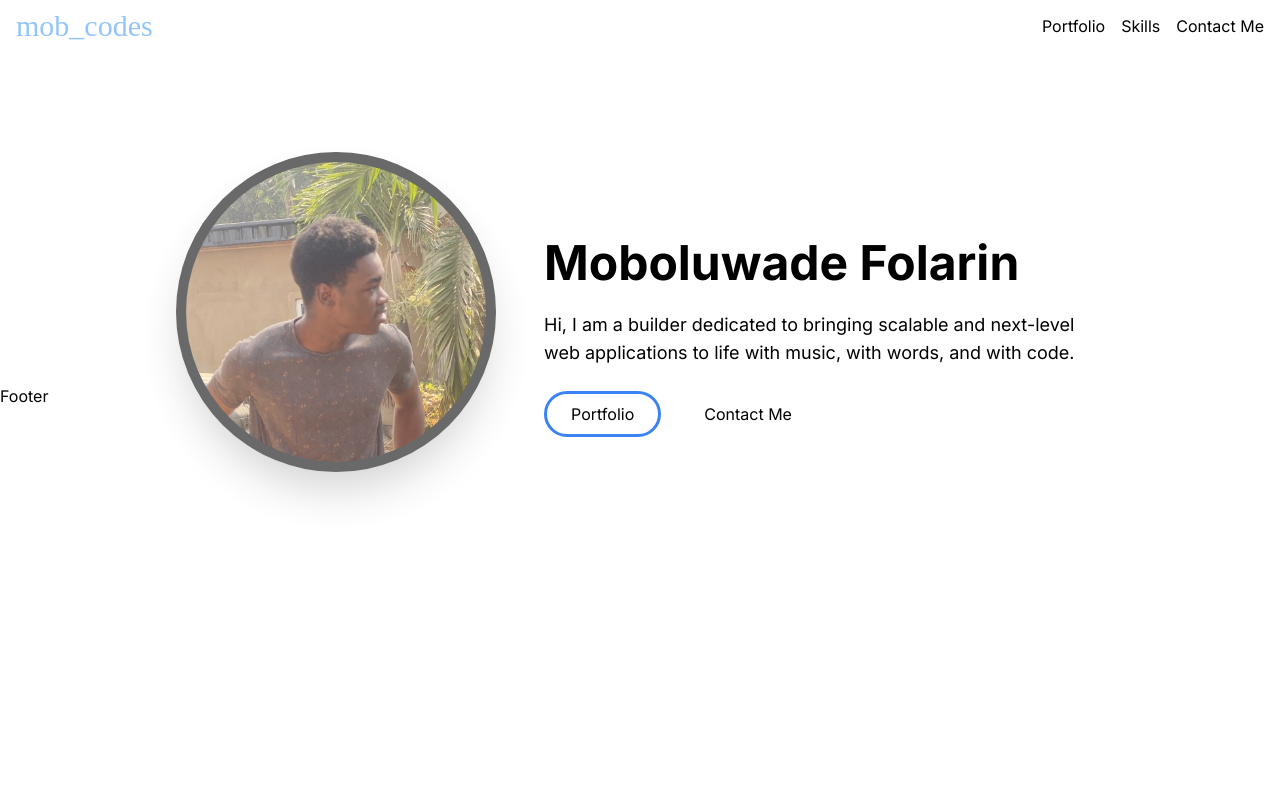
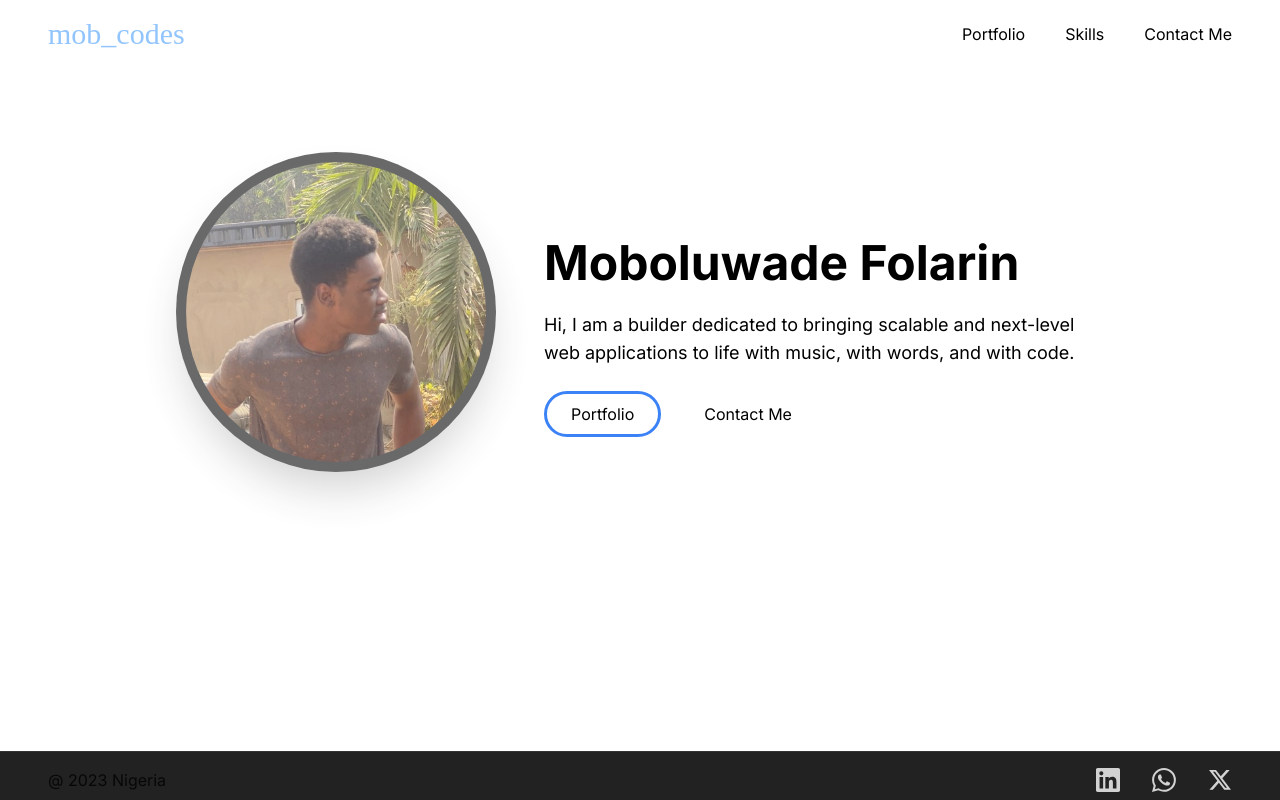
Before and after one commit to moboluwade/portfolio, a Next.js app: page / in a window 1280 px wide. Built offline with nearby package versions, Linux system fonts and the light colour scheme.

Commit message:
style(footer): add elements and style footer layout

```diff
--- /dev/null
+++ b/src/app/_lib/linkedin-svg.tsx
@@ -0,0 +1,25 @@
+const LinkedinSVG = () => {
+  return (
+    <svg
+      xmlns="http://www.w3.org/2000/svg"
+      width="24"
+      height="24"
+      fill="none"
+      viewBox="0 0 48 48"
+    >
+      <g clipPath="url(#clip0_17_68)">
+        <path
+          fill="#fff"
+          d="M44.447 0H3.544C1.584 0 0 1.547 0 3.46V44.53C0 46.444 1.584 48 3.544 48h40.903C46.407 48 48 46.444 48 44.54V3.46C48 1.546 46.406 0 44.447 0zM14.24 40.903H7.116V17.991h7.125v22.912zM10.678 14.87a4.127 4.127 0 01-4.134-4.125 4.127 4.127 0 014.134-4.125 4.125 4.125 0 010 8.25zm30.225 26.034h-7.115V29.766c0-2.653-.047-6.075-3.704-6.075-3.703 0-4.265 2.896-4.265 5.887v11.325h-7.107V17.991h6.826v3.13h.093c.947-1.8 3.272-3.702 6.731-3.702 7.21 0 8.541 4.744 8.541 10.912v12.572z"
+        ></path>
+      </g>
+      <defs>
+        <clipPath id="clip0_17_68">
+          <path fill="#fff" d="M0 0H48V48H0z"></path>
+        </clipPath>
+      </defs>
+    </svg>
+  )
+}
+
+export default LinkedinSVG
--- /dev/null
+++ b/src/app/_lib/whatsapp-svg.tsx
@@ -0,0 +1,18 @@
+const WhatsappSVG = () => {
+    return (
+        <svg
+            xmlns="http://www.w3.org/2000/svg"
+            width="24"
+            height="24"
+            fill="none"
+            viewBox="0 0 48 48"
+        >
+            <path
+                fill="#fff"
+                d="M0 48l3.374-12.326A23.734 23.734 0 01.2 23.782C.206 10.67 10.876 0 23.986 0c6.362.002 12.334 2.48 16.826 6.976a23.648 23.648 0 016.96 16.828c-.006 13.114-10.676 23.784-23.786 23.784a23.8 23.8 0 01-11.376-2.896L0 48zm13.194-7.614c3.352 1.99 6.552 3.182 10.784 3.184 10.896 0 19.772-8.868 19.778-19.77.004-10.924-8.83-19.78-19.762-19.784-10.904 0-19.774 8.868-19.778 19.768-.002 4.45 1.302 7.782 3.492 11.268L5.71 42.348l7.484-1.962zm22.774-10.928c-.148-.248-.544-.396-1.14-.694-.594-.298-3.516-1.736-4.062-1.934-.544-.198-.94-.298-1.338.298-.396.594-1.536 1.934-1.882 2.33-.346.396-.694.446-1.288.148-.594-.298-2.51-.924-4.78-2.95-1.766-1.576-2.96-3.522-3.306-4.118-.346-.594-.036-.916.26-1.212.268-.266.594-.694.892-1.042.302-.344.4-.592.6-.99.198-.396.1-.744-.05-1.042-.15-.296-1.338-3.222-1.832-4.412-.484-1.158-.974-1.002-1.338-1.02l-1.14-.02c-.396 0-1.04.148-1.584.744s-2.08 2.032-2.08 4.958 2.13 5.752 2.426 6.148c.298.396 4.19 6.4 10.152 8.974 1.418.612 2.526.978 3.388 1.252 1.424.452 2.72.388 3.744.236 1.142-.17 3.516-1.438 4.012-2.826.496-1.39.496-2.58.346-2.828z"
+            ></path>
+        </svg>
+    )
+}
+
+export default WhatsappSVG
--- /dev/null
+++ b/src/app/_lib/x-svg.tsx
@@ -0,0 +1,18 @@
+const XSVG = () => {
+    return (
+        <svg
+            xmlns="http://www.w3.org/2000/svg"
+            width="24"
+            height="24"
+            fill="none"
+            viewBox="0 0 48 48"
+        >
+            <path
+                fill="#fff"
+                d="M36.653 3.808H43.4L28.66 20.655 46 43.58H32.422L21.788 29.676 9.62 43.58H2.869l15.766-18.02L2 3.808h13.922l9.613 12.709 11.118-12.71zM34.285 39.54h3.738L13.891 7.634H9.879l24.406 31.907z"
+            ></path>
+        </svg>
+    );
+}
+
+export default XSVG
--- a/src/app/components/Footer/Footer.tsx
+++ b/src/app/components/Footer/Footer.tsx
@@ -1,6 +1,29 @@
+import LinkedinSVG from "@/app/_lib/linkedin-svg"
+import WhatsappSVG from "@/app/_lib/whatsapp-svg"
+import XSVG from "@/app/_lib/x-svg"
+
 const Footer = () => {
+    const date = new Date().getFullYear()
     return (
-        <div>Footer</div>
+        <div className="fixed bottom-0 px-4 md:px-12 border-t border-[#333] w-full bg-[#222]">
+            <div className="w-full pb-2 pt-4 flex flex-row justify-between">
+                <div className="opacity-80">
+                    @ {date} Nigeria
+                </div>
+                <div className="flex flex-row justify-start gap-8">
+                    <div className="opacity-80 hover:opacity-100">
+                        <LinkedinSVG />
+                    </div>
+                    <div className="opacity-80 hover:opacity-100">
+                        <WhatsappSVG />
+                    </div>
+                    <div className="opacity-80 hover:opacity-100">
+                        <XSVG />
+                    </div>
+                </div>
+
+            </div>
+        </div>
     )
 }
 
--- a/src/app/components/Header/Header.tsx
+++ b/src/app/components/Header/Header.tsx
@@ -9,10 +9,10 @@ const Header = () => {
     return (
         <div className="w-full fixed overflow-hidden">
             <div className="relative w-full">
-                <div className=" flex flex-row px-4 pt-2 relative justify-between">
+                <div className=" flex flex-row px-4 md:px-12 pt-2 md:pt-4 relative justify-between">
                     <span className="brand-logo text-3xl text-blue-300">mob_codes</span>
-                    <div className="flex-row gap-4 w-fit content-center hidden md:flex">
-                        <button>
+                    <div className="flex-row gap-10 w-fit content-center hidden md:flex">
+                        <button className="">
                             <Link href={"/"}>Portfolio</Link>
                         </button>
                         <button>
```
